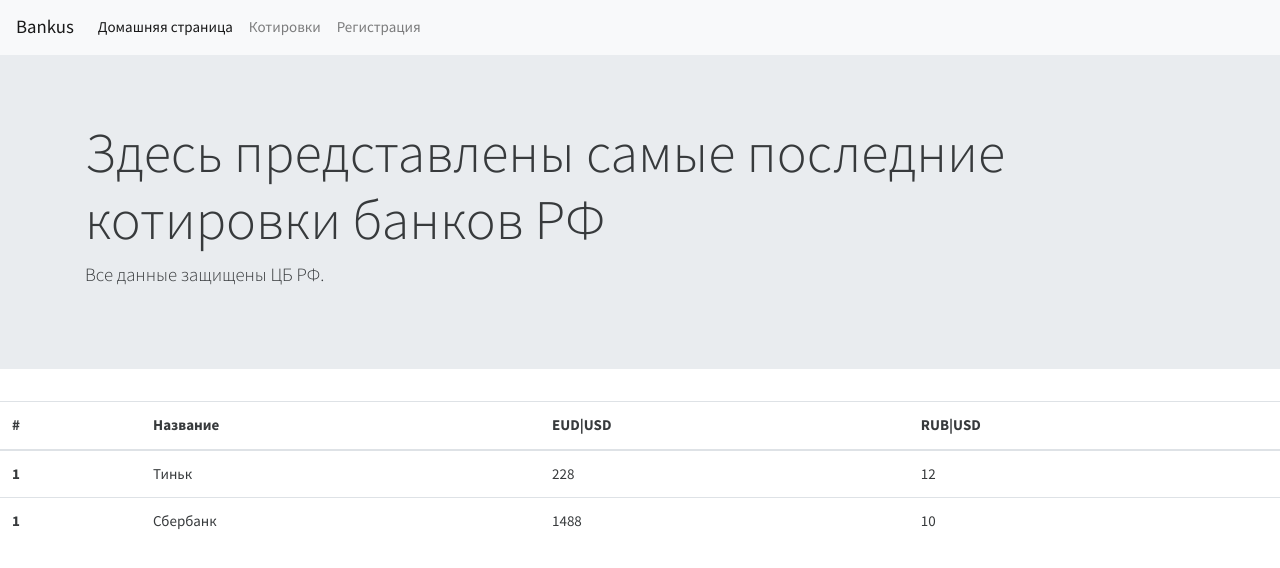
After one commit to MakhmoodSodikov/bankus_project, a Django app: page /rates/ in a window 1280 px wide. The commit adds this page. Shown: the top 568 px of the page. Run offline with Django 3.2, Linux system fonts and the light colour scheme; data comes from the database, SQL or seed files in the repository; some libraries are stand-ins or nearby versions.

Commit message:
Some DB iteraction added

```diff
--- a/bankus/bankus/settings.py
+++ b/bankus/bankus/settings.py
@@ -38,7 +38,8 @@ INSTALLED_APPS = [
     'django.contrib.messages',
     'django.contrib.staticfiles',
     'bankus_app.apps.BankusAppConfig',
-    'frontend'
+    'frontend.apps.FrontendConfig',
+    'register.apps.RegisterConfig'
 ]
 
 MIDDLEWARE = [
--- a/bankus/bankus/urls.py
+++ b/bankus/bankus/urls.py
@@ -16,9 +16,13 @@ Including another URLconf
 from django.contrib import admin
 from django.urls import path, include
 
+from register.views import index
+from bankus_app.views import rates_render
+
 urlpatterns = [
     path('', include('frontend.urls')),
     path('', include('bankus_app.urls')),
     path('admin/', admin.site.urls),
-    path('reg/', include('register.urls'))
+    path('reg/', index),
+    path('rates/', rates_render)
 ]
--- a/bankus/bankus_app/views.py
+++ b/bankus/bankus_app/views.py
@@ -1,3 +1,13 @@
 from django.shortcuts import render
+from . import models
 
+
+def rates_render(request):
+    obj1 = models.BankRates.objects.get(id=1)
+    obj2 = models.BankRates.objects.get(id=2)
+    context = {
+        'obj1': obj1,
+        'obj2': obj2
+    }
+    return render(request, 'rates.html', context)
 # Create your views here.
--- a/bankus/register/views.py
+++ b/bankus/register/views.py
@@ -2,4 +2,4 @@ from django.shortcuts import render
 
 
 def index(request):
-    return render(request, 'frontend/index.html')
+    return render(request, 'register.html')
--- /dev/null
+++ b/bankus/templates/rates.html
@@ -0,0 +1,68 @@
+<!DOCTYPE html>
+<html lang="en">
+<head>
+    <meta charset="UTF-8">
+    <title>Lead Manager</title>
+    <link rel="stylesheet" href="https://bootswatch.com/4/cosmo/bootstrap.min.css">
+</head>
+<body>
+    <div id="app"></div></id>
+    <script src="https://code.jquery.com/jquery-3.4.1.slim.min.js" integrity="sha384-J6qa4849blE2+poT4WnyKhv5vZF5SrPo0iEjwBvKU7imGFAV0wwj1yYfoRSJoZ+n" crossorigin="anonymous"></script>
+    <script src="https://cdn.jsdelivr.net/npm/popper.js@1.16.0/dist/umd/popper.min.js" integrity="sha384-Q6E9RHvbIyZFJoft+2mJbHaEWldlvI9IOYy5n3zV9zzTtmI3UksdQRVvoxMfooAo" crossorigin="anonymous"></script>
+    <script src="https://stackpath.bootstrapcdn.com/bootstrap/4.4.1/js/bootstrap.min.js" integrity="sha384-wfSDF2E50Y2D1uUdj0O3uMBJnjuUD4Ih7YwaYd1iqfktj0Uod8GCExl3Og8ifwB6" crossorigin="anonymous"></script>
+
+
+{% block content %}
+    <nav class="navbar navbar-expand-lg navbar-light bg-light">
+      <a class="navbar-brand" href="#">Bankus</a>
+      <button class="navbar-toggler" type="button" data-toggle="collapse" data-target="#navbarNav" aria-controls="navbarNav" aria-expanded="false" aria-label="Toggle navigation">
+        <span class="navbar-toggler-icon"></span>
+      </button>
+      <div class="collapse navbar-collapse" id="navbarNav">
+        <ul class="navbar-nav">
+          <li class="nav-item active">
+            <a class="nav-link" href="http://127.0.0.1:8000/">Домашняя страница<span class="sr-only">(current)</span></a>
+          </li>
+          <li class="nav-item">
+            <a class="nav-link" aria-disabled="true" href="">Котировки</a>
+          </li>
+          <li class="nav-item">
+            <a class="nav-link" href="http://127.0.0.1:8000/reg">Регистрация</a>
+          </li>
+        </ul>
+      </div>
+    </nav>
+    <div class="jumbotron jumbotron-fluid">
+      <div class="container">
+        <h1 class="display-4">Здесь представлены самые последние котировки банков РФ</h1>
+        <p class="lead">Все данные защищены ЦБ РФ.</p>
+      </div>
+    </div>
+    <table class="table">
+    <thead>
+        <tr>
+          <th scope="col">#</th>
+          <th scope="col">Название</th>
+          <th scope="col">EUD|USD</th>
+          <th scope="col">RUB|USD</th>
+        </tr>
+    </thead>
+  <tbody>
+        <tr>
+          <th scope="row">1</th>
+          <td>{{ obj1.name}}</td>
+          <td>{{ obj1.mortgage }}</td>
+          <td>{{ obj1.consumer }}</td>
+        </tr>
+        <tr>
+          <th scope="row">1</th>
+          <td>{{ obj2.name}}</td>
+          <td>{{ obj2.mortgage }}</td>
+          <td>{{ obj2.consumer }}</td>
+        </tr>
+  </tbody>
+</table>
+
+{% endblock%}
+</body>
+</html>
--- a/bankus/register/static/frontend/index.html
+++ b/bankus/templates/register.html
@@ -69,9 +69,9 @@ a {
 </head>
 <body>
 
-<form action="/action_page.php">
+<form action="Register.js">
   <div class="container">
-    <h1>Регистрацияr</h1>
+    <h1>Регистрация</h1>
     <p>Заполните все поля данной формы.</p>
     <hr>
 
```
Also changed, not shown: bankus/register/index.html (added, +97 -0 lines), bankus/bankus_app/serializers.py (line endings or trailing spaces), bankus/bankus_app/urls.py (line endings or trailing spaces), bankus/templates/Register.js (renamed from bankus/register/Register.js).
